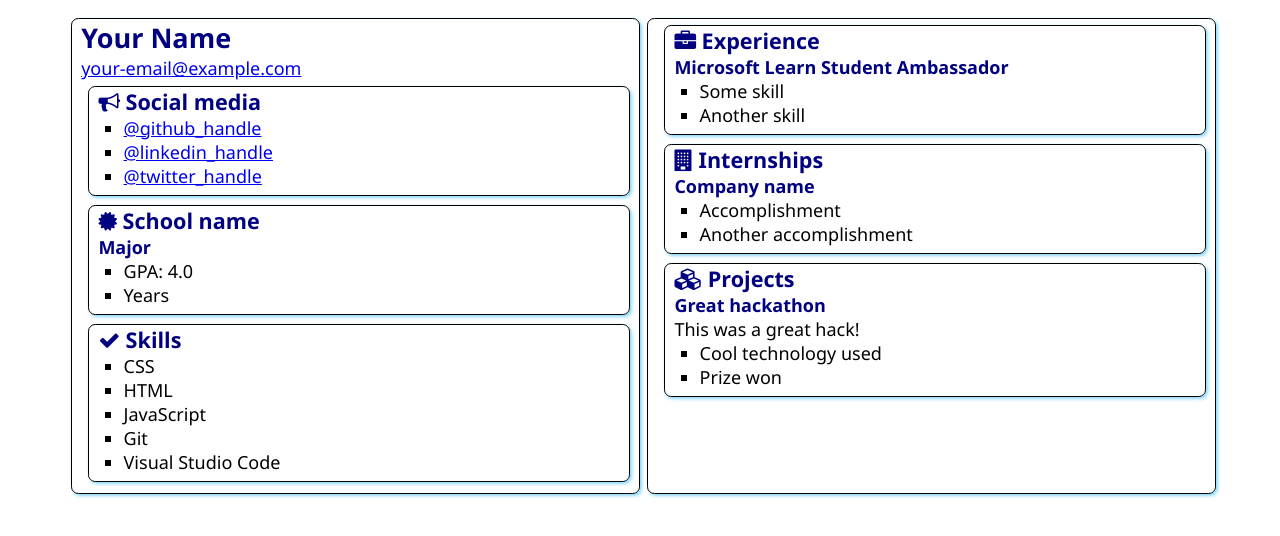
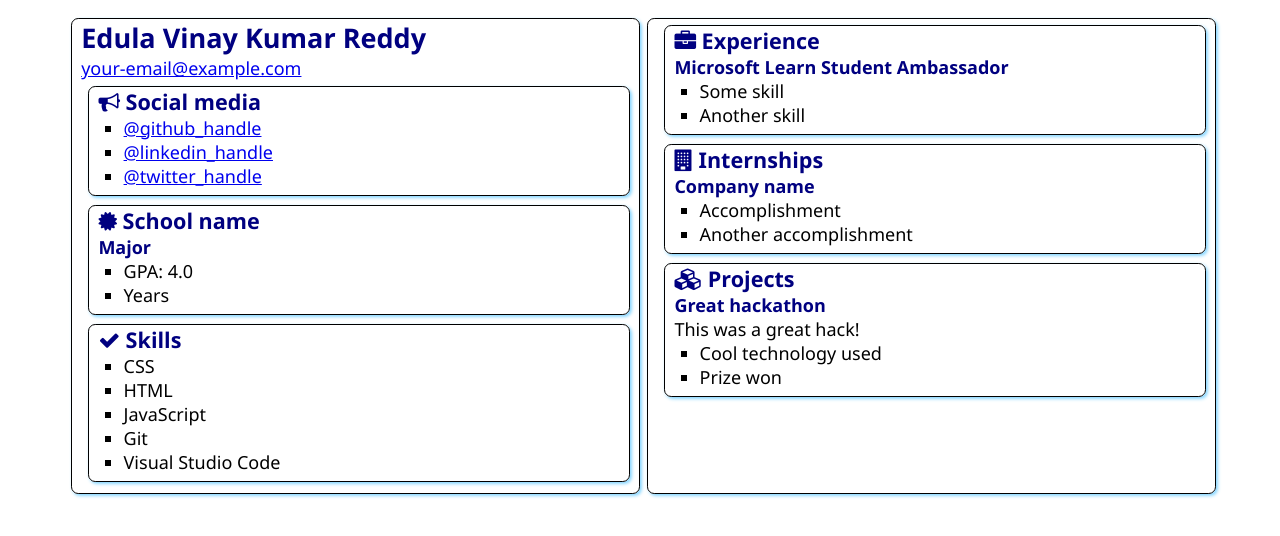
Before and after one commit to VinayEdula/SATechnicalOnboarding, a plain HTML site: page src/index.html in a window 1280 px wide. Drawn offline with Linux system fonts and the light colour scheme.

Commit message:
Added My Name
Added My Name in static web app

```diff
--- a/src/index.html
+++ b/src/index.html
@@ -1,5 +1,6 @@
 <!DOCTYPE html>
 <html lang="en">
+
 <head>
     <meta charset="UTF-8">
     <meta http-equiv="X-UA-Compatible" content="IE=edge">
@@ -9,10 +10,11 @@
     <link rel="stylesheet" href="style.css">
     <link rel="stylesheet" href="https://cdnjs.cloudflare.com/ajax/libs/font-awesome/4.7.0/css/font-awesome.min.css">
 </head>
+
 <body>
     <main>
         <article class="box">
-            <h1>Your Name</h1>
+            <h1>Edula Vinay Kumar Reddy</h1>
             <div><a href="mailto:your.email@example.com">your-email@example.com</a></div>
 
             <section class="box">
@@ -96,4 +98,5 @@
 
     </main>
 </body>
+
 </html>
```
